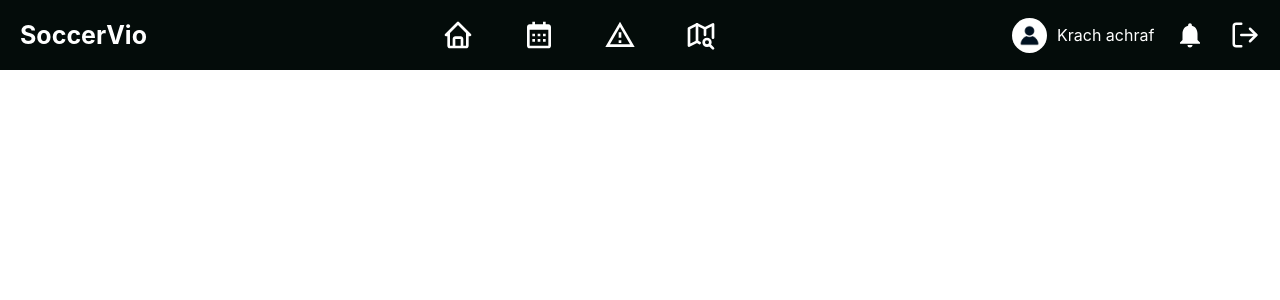
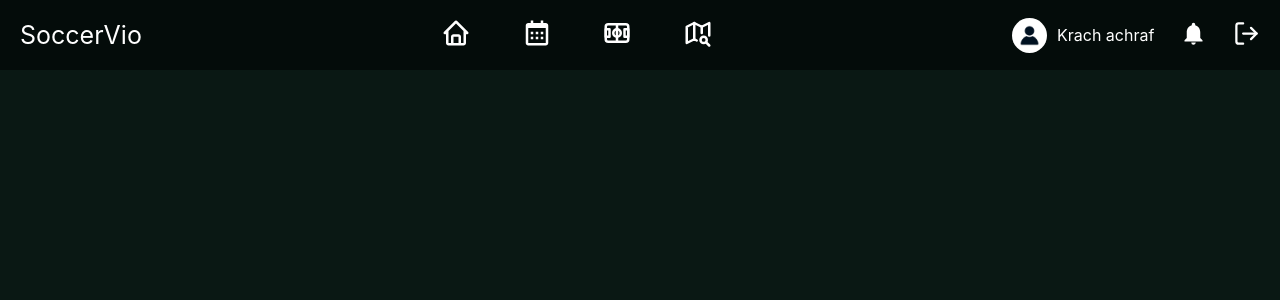
Before and after one commit to soccerVio/frontend, a React (Create React App) app: page /home in a window 1280 px wide. Shown: the top 300 px of the page. Built offline with nearby package versions, Linux system fonts and the light colour scheme.

Commit message:
update header

```diff
--- a/src/App.js
+++ b/src/App.js
@@ -2,14 +2,14 @@ import './App.css';
 import Signup from './views/authentification/Signup';
 import { Routes, Route } from "react-router-dom";
 import Signin from './views/authentification/Signin';
-import Menu from './utils/components/Menu';
+import Header from './utils/components/Header';
 
 function App() {
   return (
     <Routes>
       <Route path="/" element={<Signin />}></Route>
       <Route path="/signup" element={<Signup />}></Route>
-      <Route path="/home" element={<Menu />}></Route>
+      <Route path="/home" element={<Header />}></Route>
     </Routes>
   );
 }
--- a/src/index.css
+++ b/src/index.css
@@ -1,6 +1,7 @@
 body {
   -webkit-font-smoothing: antialiased;
   -moz-osx-font-smoothing: grayscale;
+  background-color: #0A1814;
 }
 
 *{
@@ -10,7 +11,7 @@ body {
     box-sizing: border-box;
     margin: 0;
     padding: 0;
-    overflow-x: hidden;
+    color: #fff;
 }
 
 code {
--- /dev/null
+++ b/src/utils/components/Header.css
@@ -0,0 +1,45 @@
+.header, .menu, .header-rightSide, .header-authUser{ display: flex; }
+
+.header, .header-rightSide, .header-authUser{ align-items: center; }
+
+.menu-icon, .header-authUser{ cursor: pointer; }
+
+.header{
+    background-color: #040C0A;
+    height: 70px;
+    justify-content: space-between;
+    padding: 0 20px;
+}
+
+.header-logo{ cursor: default; font-size: 25px; }
+
+.menu{ width: 30%; justify-content: space-evenly; }
+
+.menu-item{ position: relative; }
+
+.menu-icon { font-size: 30px;  }
+
+.menu-label{
+    position: absolute;
+    bottom: -30px;
+    background-color: #3a3a3a;
+    padding: 2px 5px;
+    border-radius: 5px;
+    font-size: 14px;
+    opacity: 0;
+}
+
+.menu-item:hover .menu-label{ opacity: 1; transition: 0.5s; }
+
+.menu-item:not(:hover) .menu-label{ opacity: 0; transition: 0.5s; }
+
+.header-rightSide{ width: 20%; justify-content: space-between; }
+
+.header-imgUser{
+    width: 35px;
+    aspect-ratio: 1/1;
+    border-radius: 50%;
+    margin-right: 10px;
+}
+
+.header-logoutIcon, .header-notifIcon{ font-size: 27px;  }
--- /dev/null
+++ b/src/utils/components/Header.js
@@ -0,0 +1,66 @@
+import React, { useCallback, useEffect, useRef } from "react";
+import { BiHome, BiCalendar, BiUser } from "react-icons/bi";
+import { MdOutlineReportProblem, MdNotifications } from "react-icons/md";
+import { TfiAnnouncement } from "react-icons/tfi";
+import { FiLogOut } from "react-icons/fi";
+import { TbMapSearch, TbSoccerField } from "react-icons/tb";
+
+import "./Header.css";
+
+const Header = () => {
+  const refLabel = useRef([]);
+  const refIcon = useRef([]);
+
+  const pushRefLabel = useCallback((el) => refLabel.current.push(el))
+  const pushRefIcon = useCallback((el) => refIcon.current.push(el))
+
+  useEffect(() => {
+    for(let i=0 ; i<refIcon.current.length; i++)
+      refLabel.current[i].style.left =
+          (Math.round(refIcon.current[i].clientWidth/2) - Math.round(refLabel.current[i].clientWidth/2)) + "px";
+  }, []);
+
+  return (
+    <header className="header" >
+      <div className="header-logo">SoccerVio</div>
+      <nav className="menu">
+        <div className="menu-item" ref={pushRefIcon}>
+          <BiHome className="menu-icon"/>
+          <span className="menu-label" ref={pushRefLabel}>Home</span>
+        </div>
+        <div className="menu-item" ref={pushRefIcon}>
+          <BiCalendar className="menu-icon"/>
+          <span className="menu-label" ref={pushRefLabel}>Reservations</span>
+        </div>
+        <div className="menu-item" ref={pushRefIcon}>
+          <TbSoccerField className="menu-icon" />
+          <span className="menu-label" ref={pushRefLabel}>Stades</span>
+        </div>
+        <div className="menu-item" ref={pushRefIcon}>
+          <TbMapSearch className="menu-icon" />
+          <span className="menu-label" ref={pushRefLabel}>Searches</span>
+        </div>
+
+        {/*<BiUser className="menu-icon" />
+        <MdOutlineReportProblem className="menu-icon" />
+        <TfiAnnouncement className="menu-icon" />*/}
+      </nav>
+      <div className="header-rightSide">
+        <div className="header-authUser">
+          <img src="/images/userImage.jpg" className="header-imgUser" />
+          <span className="header-nameUser">Krach achraf</span>
+        </div>
+        <div className="menu-item notif-item" ref={pushRefIcon}>
+          <MdNotifications className="header-notifIcon menu-icon" />
+          <span className="menu-label" ref={pushRefLabel}>Notifications</span>
+        </div>
+        <div className="menu-item" ref={pushRefIcon}>
+          <FiLogOut className="header-logoutIcon menu-icon" />
+          <span className="menu-label" ref={pushRefLabel}>Logout</span>
+        </div>
+      </div>
+    </header>
+  );
+};
+
+export default Header;
--- a/src/utils/components/Menu.css
+++ /dev/null
@@ -1,39 +0,0 @@
-.header, .menu, .header-rightSide, .header-authUser{ display: flex; }
-
-.header, .header-rightSide, .header-authUser{ align-items: center; }
-
-.menu-icon, .header-authUser, .header-logoutIcon, .header-notifIcon{ cursor: pointer; }
-
-.header{
-    background-color: #040C0A;
-    width: 100%;
-    height: 70px;
-    justify-content: space-between;
-    padding: 0 20px;
-    color: #fff;
-}
-
-.header-logo{
-    cursor: default;
-    font-size: 25px;
-    font-weight: bold;
-}
-
-.menu{ width: 30%; justify-content: space-evenly; }
-
-.menu-icon { font-size: 32px;  }
-
-.header-rightSide{ width: 20%; justify-content: space-between; }
-
-.header-authUser{ margin-right: 20px; flex-grow: 1; }
-
-.header-imgUser{
-    width: 35px;
-    aspect-ratio: 1/1;
-    border-radius: 50%;
-    margin-right: 10px;
-}
-
-.header-logoutIcon, .header-notifIcon{ font-size: 30px;  }
-
-.header-logoutIcon{ margin-left: 25px; }
--- a/src/utils/components/Menu.js
+++ /dev/null
@@ -1,34 +0,0 @@
-import React from "react";
-import { BiHome, BiCalendar, BiUser } from "react-icons/bi";
-import { MdOutlineReportProblem, MdNotifications } from "react-icons/md";
-import { TfiAnnouncement } from "react-icons/tfi";
-import { FiLogOut } from "react-icons/fi";
-import { TbMapSearch, TbSoccerField } from "react-icons/tb";
-import "./Menu.css";
-
-const Menu = () => {
-  return (
-    <header className="header">
-      <div className="header-logo">SoccerVio</div>
-      <nav className="menu">
-        <BiHome className="menu-icon" />
-        <BiCalendar className="menu-icon" />
-        <MdOutlineReportProblem className="menu-icon" />
-        <TbMapSearch className="menu-icon" />
-        {/*<BiUser className="menu-icon" />
-        <TbSoccerField className="menu-icon" />
-        <TfiAnnouncement className="menu-icon" />*/}
-      </nav>
-      <div className="header-rightSide">
-        <div className="header-authUser">
-          <img src="/images/userImage.jpg" className="header-imgUser" />
-          <span className="header-nameUser">Krach achraf</span>
-        </div>
-        <MdNotifications className="header-notifIcon" />
-        <FiLogOut className="header-logoutIcon" />
-      </div>
-    </header>
-  );
-};
-
-export default Menu;
--- a/src/views/authentification/Authentification.css
+++ b/src/views/authentification/Authentification.css
@@ -8,7 +8,6 @@
   background: linear-gradient(rgba(0, 0, 0, 0.7), rgba(0, 0, 0, 0.7)),
     url("/public/images/stade-background.jpg") no-repeat bottom;
   background-size: cover;
-  color: #fff;
   display: flex;
   justify-content: center;
   align-items: center;
@@ -41,7 +40,6 @@
   outline: 0;
   padding: 10px;
   background: #040c0a;
-  color: #fff;
   border-radius: 3px;
   border: 1px solid var(--border-color);
   font-size: 14px;
@@ -79,7 +77,6 @@ input[name="password-signin"] {
 .submit-authentification-btn {
   width: 40%;
   padding: 7px;
-  color: #fff;
   background: #228736;
   font-size: 15px;
   border: none;
```
